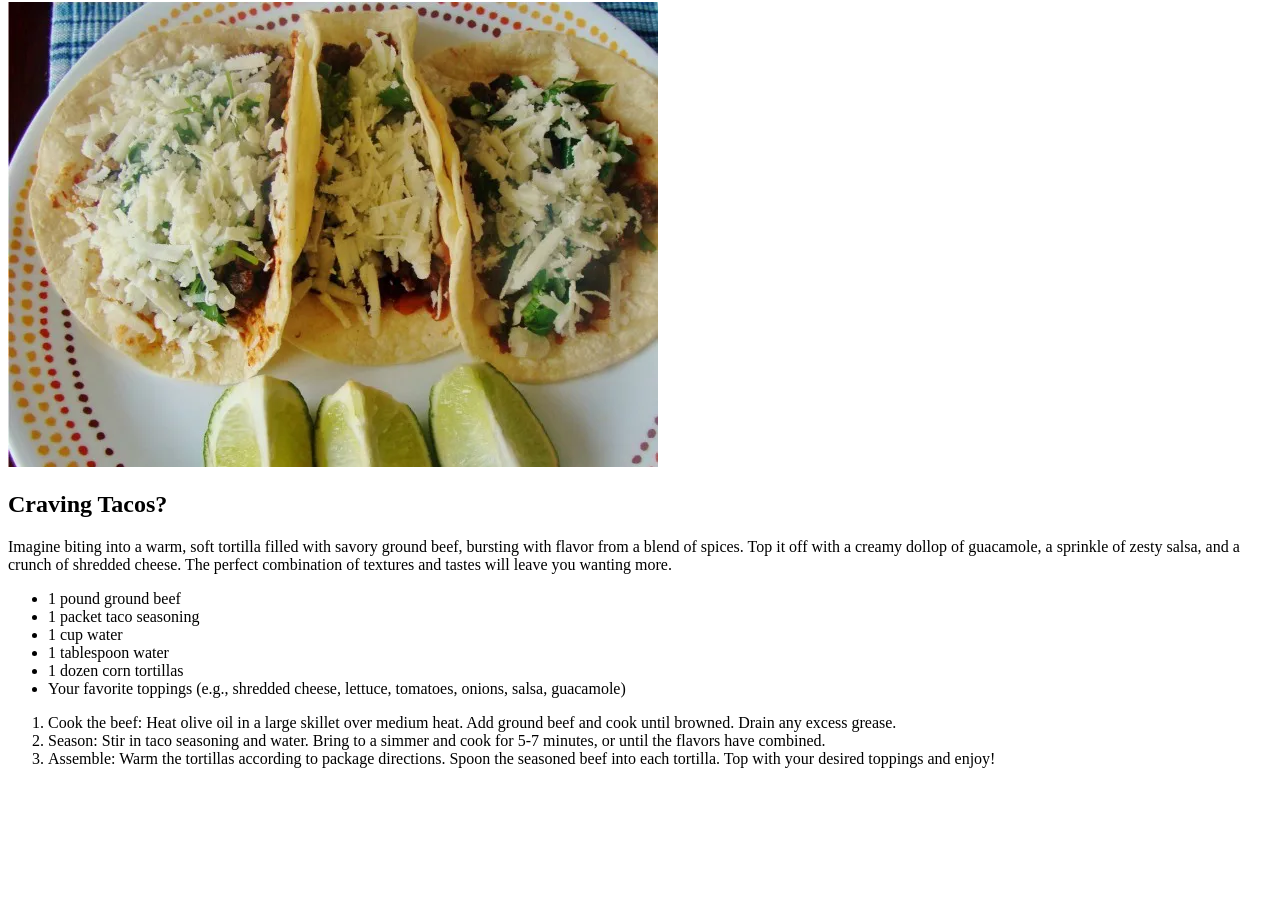
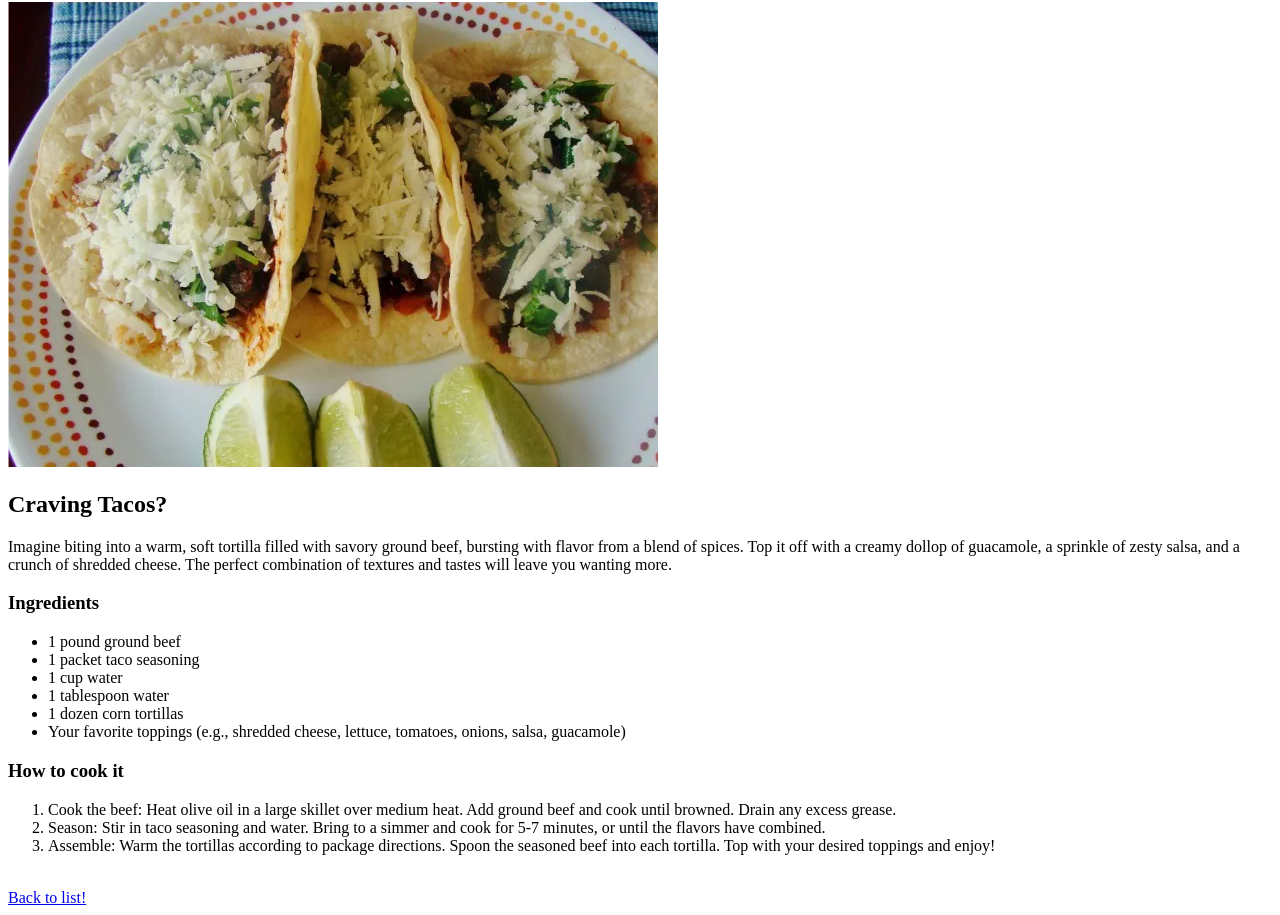
Before and after one commit to luddvvig/odin-recipes, a plain HTML site: page recipes/tacos.html in a window 1280 px wide. Shown: the part 78-993 px from the top of the page. Before the commit the page ends 862 px from the top, so only its background shows below. Drawn offline with Linux system fonts and the light colour scheme.

Commit message:
Needed a way back to main and clarity Added href back to index + titles

```diff
--- a/recipes/tacos.html
+++ b/recipes/tacos.html
@@ -10,6 +10,8 @@
   perfect combination of textures and tastes will leave you wanting more.
 </p>
 
+<h3>Ingredients</h3>
+
 <ul>
   <li>1 pound ground beef</li>
   <li>1 packet taco seasoning</li>
@@ -21,6 +23,8 @@
     salsa, guacamole)
   </li>
 </ul>
+
+<h3>How to cook it</h3>
 
 <ol>
   <li>
@@ -36,3 +40,7 @@
     seasoned beef into each tortilla. Top with your desired toppings and enjoy!
   </li>
 </ol>
+
+<br />
+
+<a href="../index.html">Back to list!</a>
```
Also changed, not shown: recipes/burritos.html (+5 -0 lines), recipes/pizza.html (+6 -0 lines).
